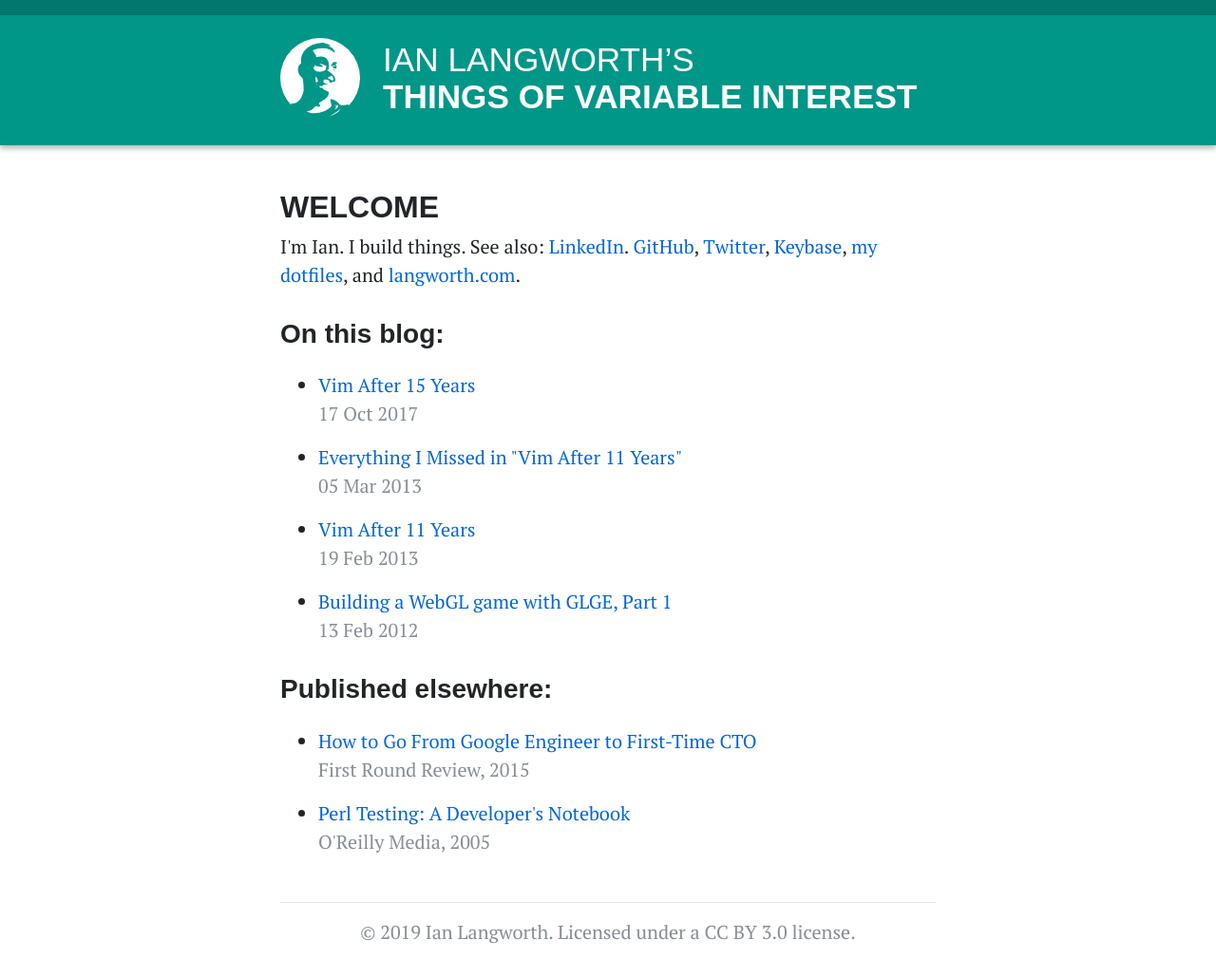
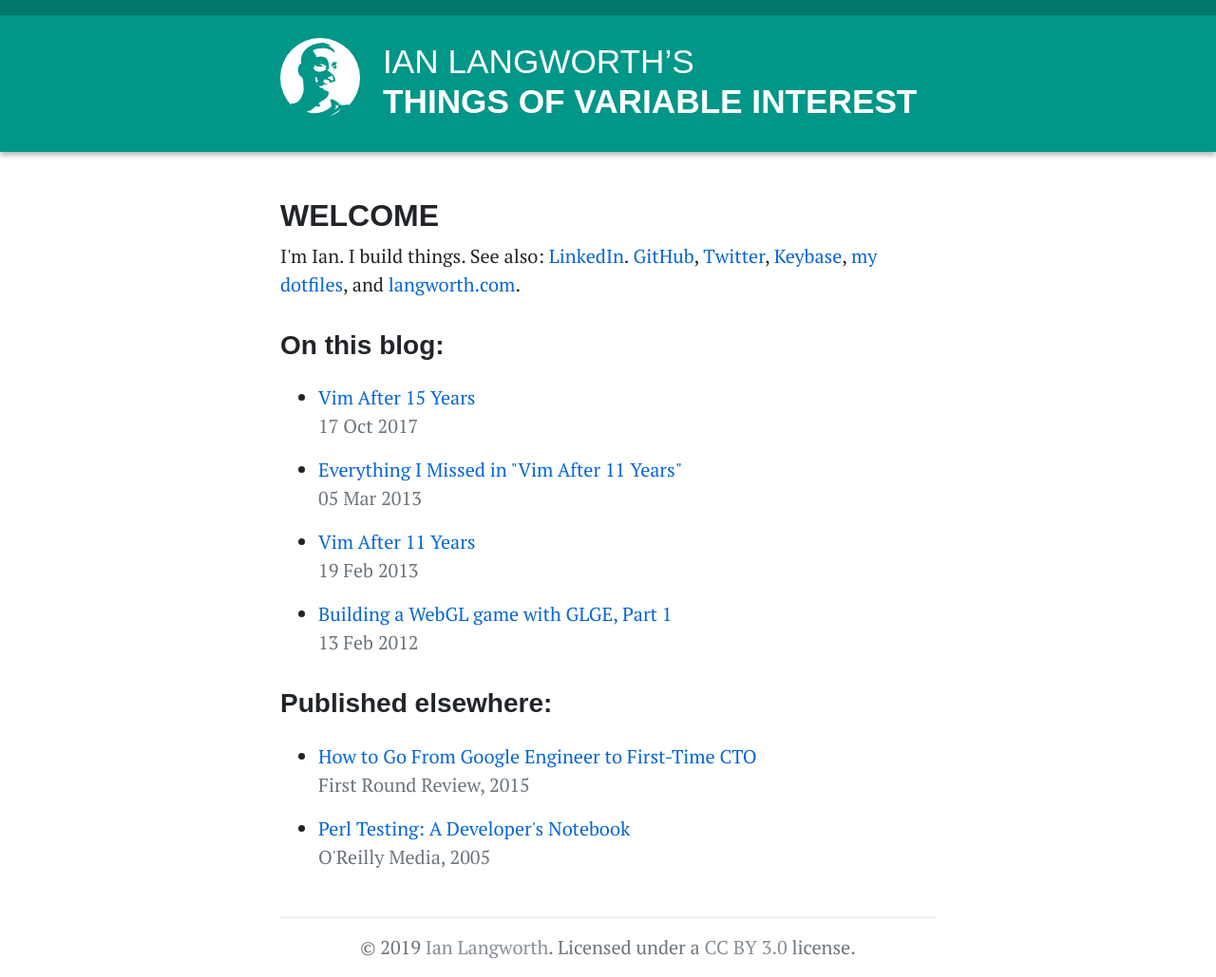
Before and after one commit to statico/statico.github.io, a Jekyll site: the page built from index.md, in a window 1280 px wide. Shown: the whole page at 95% size. Built offline with Jekyll 4.4.1, drawn with Linux system fonts in a browser that asks for light colours; some web fonts are replaced; comment, search, counter and statistics services are not loaded.

Commit message:
Upgrade bootstrap

```diff
--- a/_layouts/default.html
+++ b/_layouts/default.html
@@ -7,7 +7,7 @@
 <link rel="alternate" type="application/atom+xml" href="/atom.xml" />
 <link rel="shortcut icon" href="/favicon.ico" /> <link rel="icon" href="/favicon.png" />
 
-<link rel="stylesheet" href="https://maxcdn.bootstrapcdn.com/bootstrap/4.0.0-beta/css/bootstrap.min.css" integrity="sha384-/Y6pD6FV/Vv2HJnA6t+vslU6fwYXjCFtcEpHbNJ0lyAFsXTsjBbfaDjzALeQsN6M" crossorigin="anonymous" preload="true"/>
+<link rel="stylesheet" href="https://stackpath.bootstrapcdn.com/bootstrap/4.3.1/css/bootstrap.min.css" integrity="sha384-ggOyR0iXCbMQv3Xipma34MD+dH/1fQ784/j6cY/iJTQUOhcWr7x9JvoRxT2MZw1T" crossorigin="anonymous" preload="true"/>
 <link href="https://fonts.googleapis.com/css?family=PT+Serif:400,400i,700,700i|Chivo:400,700,900" rel="stylesheet" preload="true"/>
 <style type="text/css">
 {% include rouge.css %}
```
